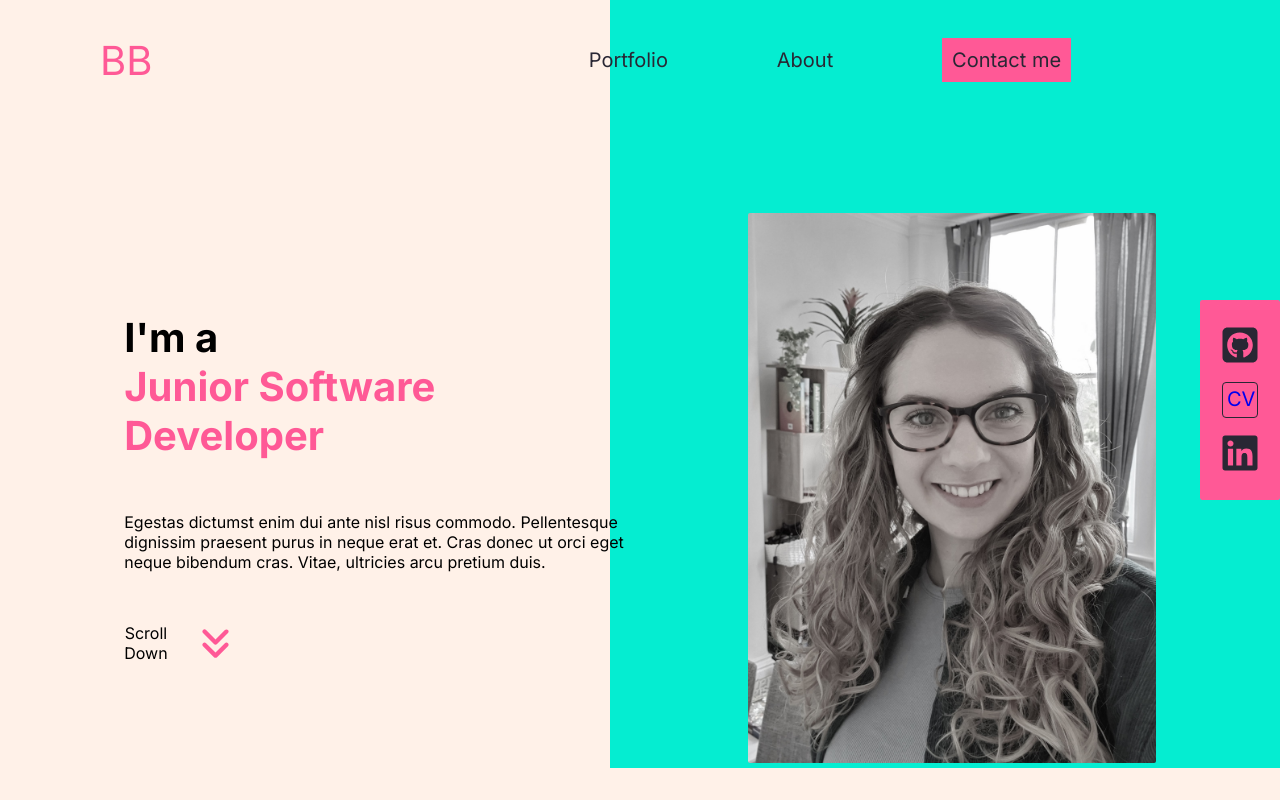
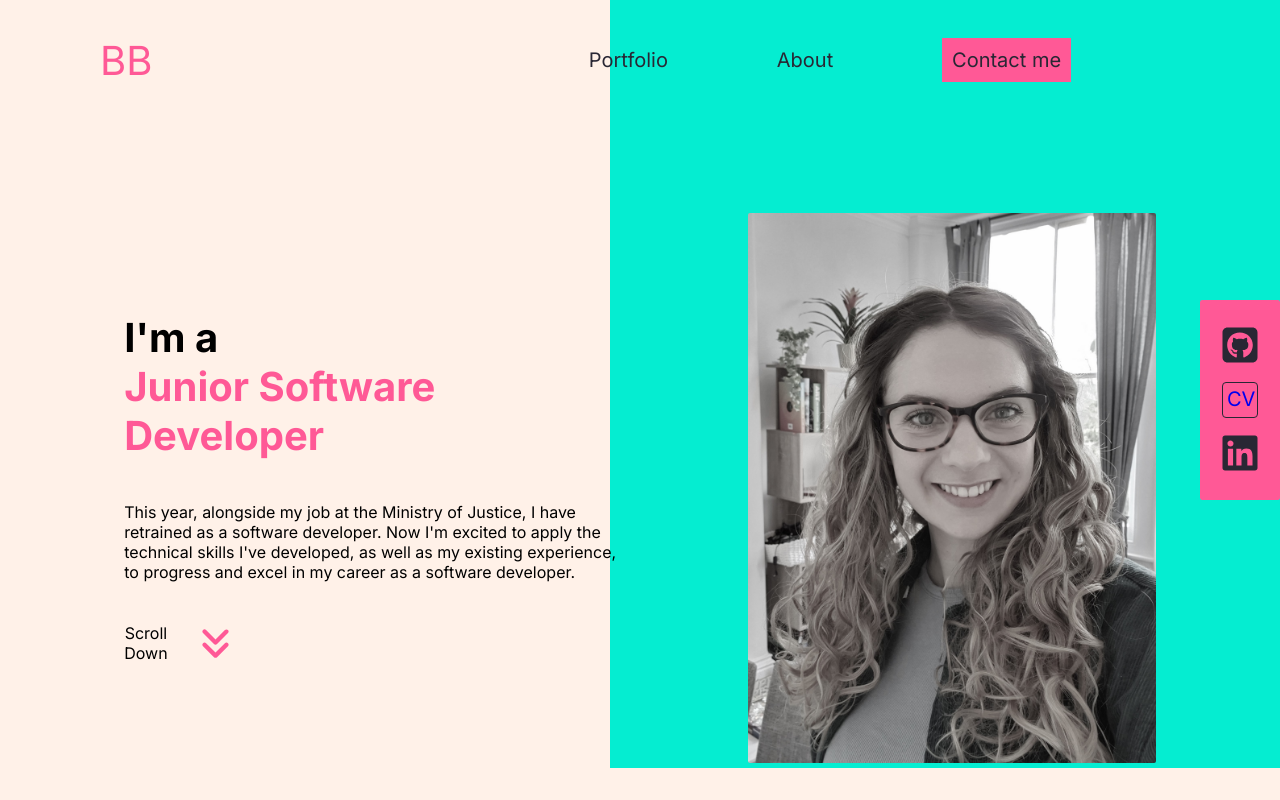
Before and after one commit to blaisebuckland/portfolio-v2, a React (Create React App) app: page / in a window 1280 px wide. Shown: the top 800 px of the page. Built offline with nearby package versions, Linux system fonts and the light colour scheme.

Commit message:
Add text content to hero page

```diff
--- a/src/components/HeroPage/HeroPage.jsx
+++ b/src/components/HeroPage/HeroPage.jsx
@@ -1,5 +1,5 @@
 import React from 'react';
-import { Link, animateScroll} from "react-scroll";
+import { Link} from "react-scroll";
 import styles from './HeroPage.module.scss';
 import profile from '../../assets/profile.jpg'
 import { FontAwesomeIcon } from '@fortawesome/react-fontawesome';
@@ -13,7 +13,7 @@ const HeroPage = () => {
         <h2 className={styles.heading}>I'm a <br/>
         <span className={styles.headingStylised}>Junior Software Developer</span>
         </h2>
-        <p className={styles.intro}>Egestas dictumst enim dui ante nisl risus commodo. Pellentesque dignissim praesent purus in neque erat et. Cras donec ut orci eget neque bibendum cras. Vitae, ultricies arcu pretium duis.</p>
+        <p className={styles.intro}>This year, alongside my job at the Ministry of Justice, I have retrained as a software developer. Now I'm excited to apply the technical skills I've developed, as well as my existing experience, to progress and excel in my career as a software developer.</p>
         <div className={styles.scrollSection}>
           <p>Scroll Down</p>
           <Link to="projects" smooth={true} duration={500}><FontAwesomeIcon icon={faAnglesDown} className={styles.scrollIcon}/></Link>
--- a/src/components/HeroPage/HeroPage.module.scss
+++ b/src/components/HeroPage/HeroPage.module.scss
@@ -27,19 +27,17 @@
 .scrollSection {
     text-align: center;
     display: flex;
-    // flex-direction: column;
     width: 88px;
     align-items: center;
 
 }
 .scrollIcon {
-    // margin-top: 20px;
     margin-left: 30px;
     width: 35px;
     height: 35px;
     color: $color-secondary;
-    // width: 500px;
     text-align: center;
+    cursor: pointer;
 }
 
 .profileImg {
```
